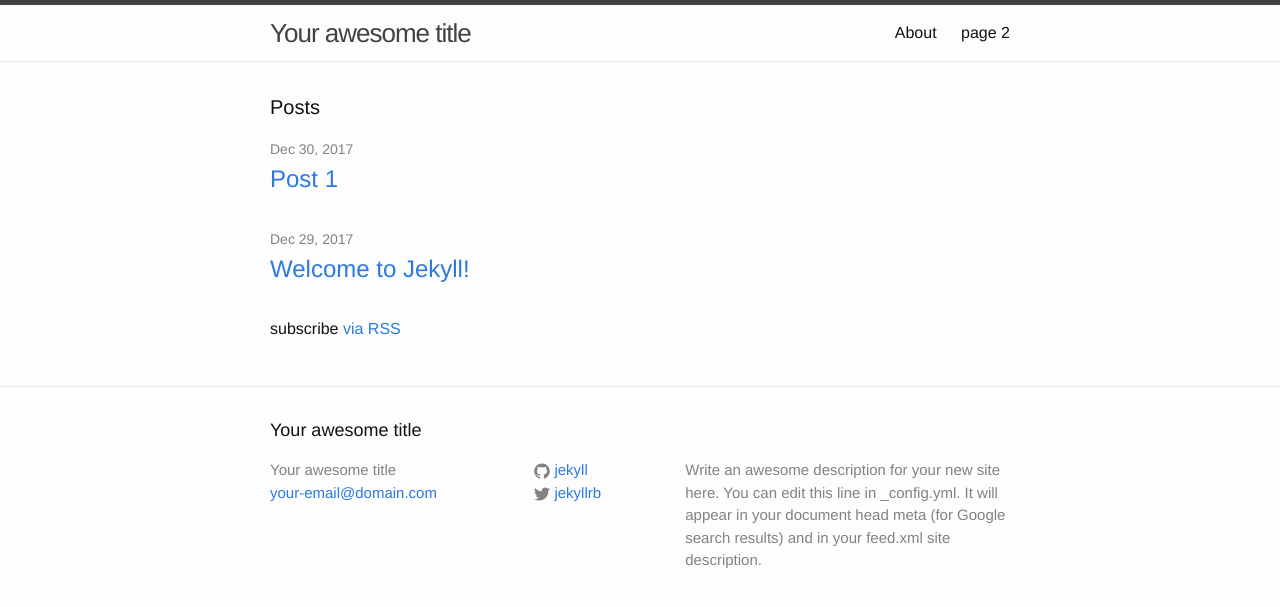
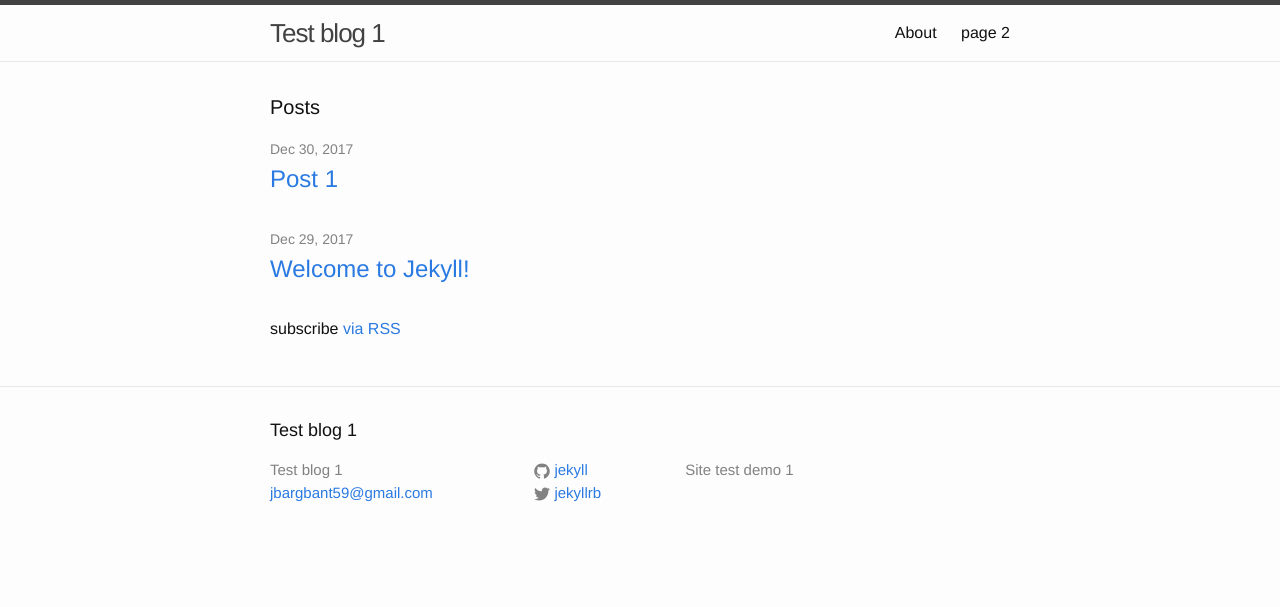
Before and after one commit to bgtcol/bgtcol.github.io, a Jekyll site: the page built from index.html, in a window 1280 px wide. Shown: the top 607 px of the page. Built offline with Jekyll 4.4.1, drawn with Linux system fonts in a browser that asks for light colours.

Commit message:
Updated Config

```diff
--- a/_config.yml
+++ b/_config.yml
@@ -1,6 +1,6 @@
 ---
-title: Your awesome title
-timezone: UTC
+title: Test blog 1
+timezone: Europe/Brussels
 collections:
   posts:
     title: Posts
@@ -8,14 +8,12 @@ collections:
   uploads:
     title: Uploads
     output: true
-email: your-email@domain.com
-description: 'Write an awesome description for your new site here. You can edit this
-  line in _config.yml. It will appear in your document head meta (for Google search
-  results) and in your feed.xml site description.
+email: jbargbant59@gmail.com
+description: 'Site test demo 1
 
 '
-baseurl: ''
-url: http://yourdomain.com
+baseurl:
+url:
 twitter_username: jekyllrb
 github_username: jekyll
 markdown: kramdown
```
